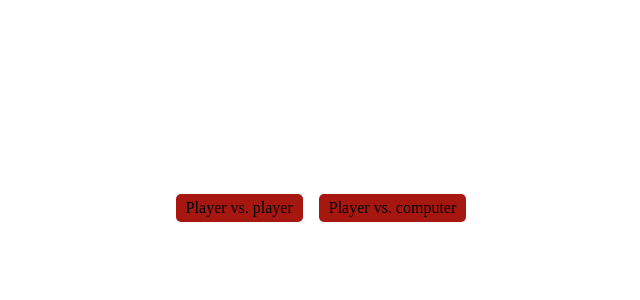
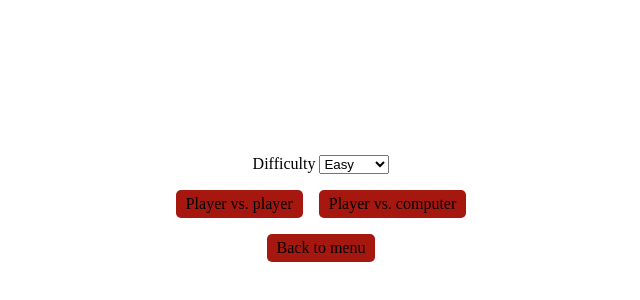
Before and after one commit to geygibue/tic-tac-toe, a plain HTML site: page menu.html in a window 1280 px wide. Shown: the part 200-500 px from the top of the page, without its empty margins (319-959 px from the left). Drawn offline with Linux system fonts and the light colour scheme.

```diff
--- a/menu.html
+++ b/menu.html
@@ -5,12 +5,17 @@
     <meta name="viewport" content="width=device-width, initial-scale=1.0">
     <title>Tic-tac-toe</title>
     <style>
-        #startgomb {
+        #menu {
             height: 100vh;
             display: flex;
+            flex-direction: column;
             justify-content: center;
             align-items: center;
-            gap: 16px;
+            gap: 1rem;
+        }
+        #buttons {
+            display: flex;
+            gap: 1rem
         }
         a {
             text-decoration: none;
@@ -27,16 +32,44 @@
 </head>
 <body>
     <div class="app">
-        <div id="startgomb">
-            <a href="./pvp.html">
-                Player vs. player
-            </a>
-            <a href="./pvc.html">
-                Player vs. computer
+        <div id="menu">
+            <label>
+                Difficulty
+                <select onchange="diffChange(this)">
+                    <option value="easy">
+                        Easy
+                    </option>
+                    <option value="medium">
+                        Medium
+                    </option>
+                    <option value="hard">
+                        Hard
+                    </option>
+                </select>
+            </label>
+            <div id="buttons">
+                <a id="pvp" href="./pvp.html?diff=easy">
+                    Player vs. player
+                </a>
+                <a id="pvc" href="./pvc.html?diff=easy">
+                    Player vs. computer
+                </a>
+            </div>
+            <a href="./index.html">
+                Back to menu
             </a>
         </div>
     </div>
     <script>
+        var diff = "easy";
+
+        function diffChange(select) {
+            var pvp = document.getElementById("pvp")
+            var pvc = document.getElementById("pvc")
+
+            pvp.href = "./pvp.html?diff=" + select.value;
+            pvc.href = "./pvc.html?diff=" + select.value;
+        }
 
     </script>
 </body>
```
Also changed, not shown: pvc.html (+2 -3 lines), pvc.js (+10 -0 lines), pvp.html (+2 -2 lines), pvp.js (+10 -0 lines), 6 other files.
